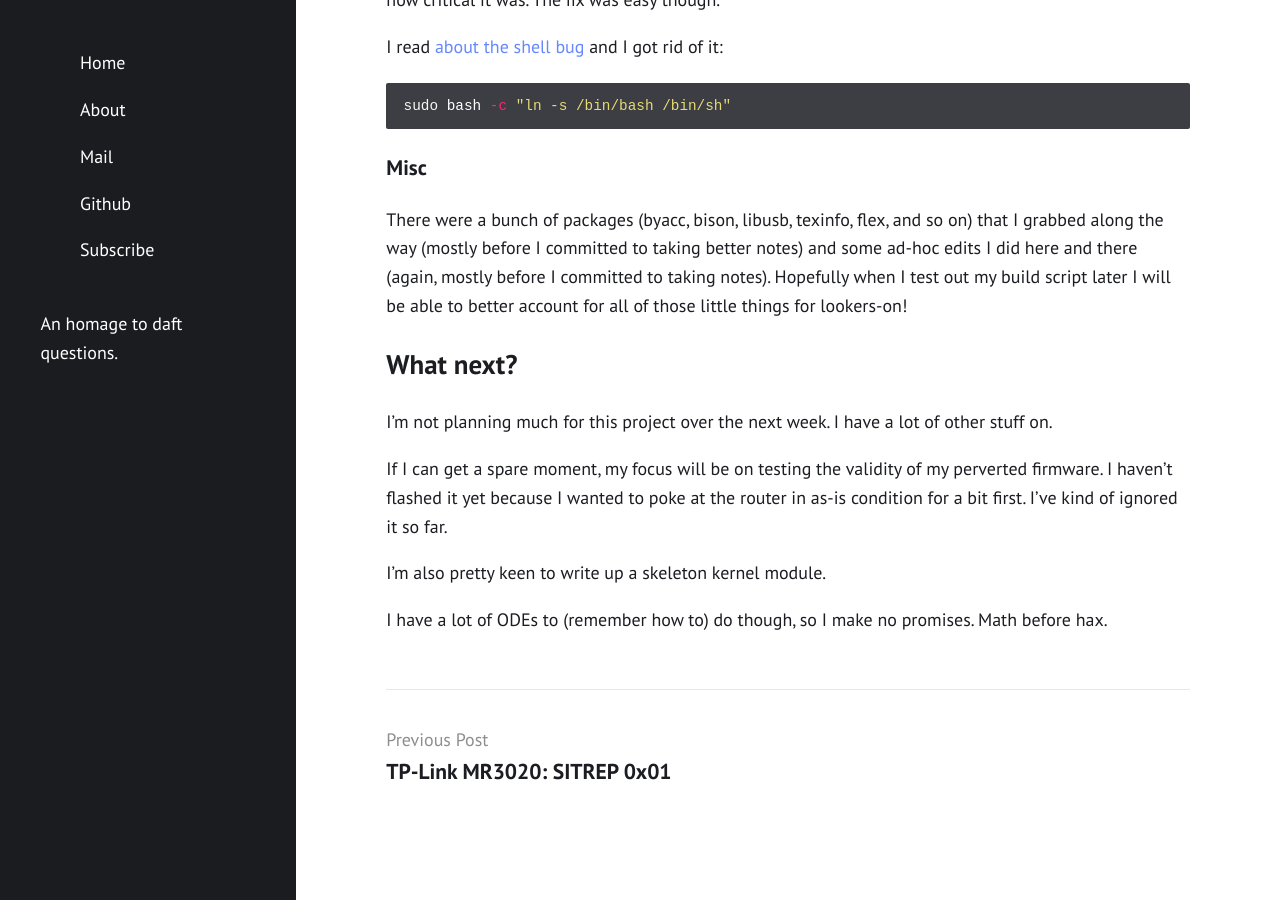
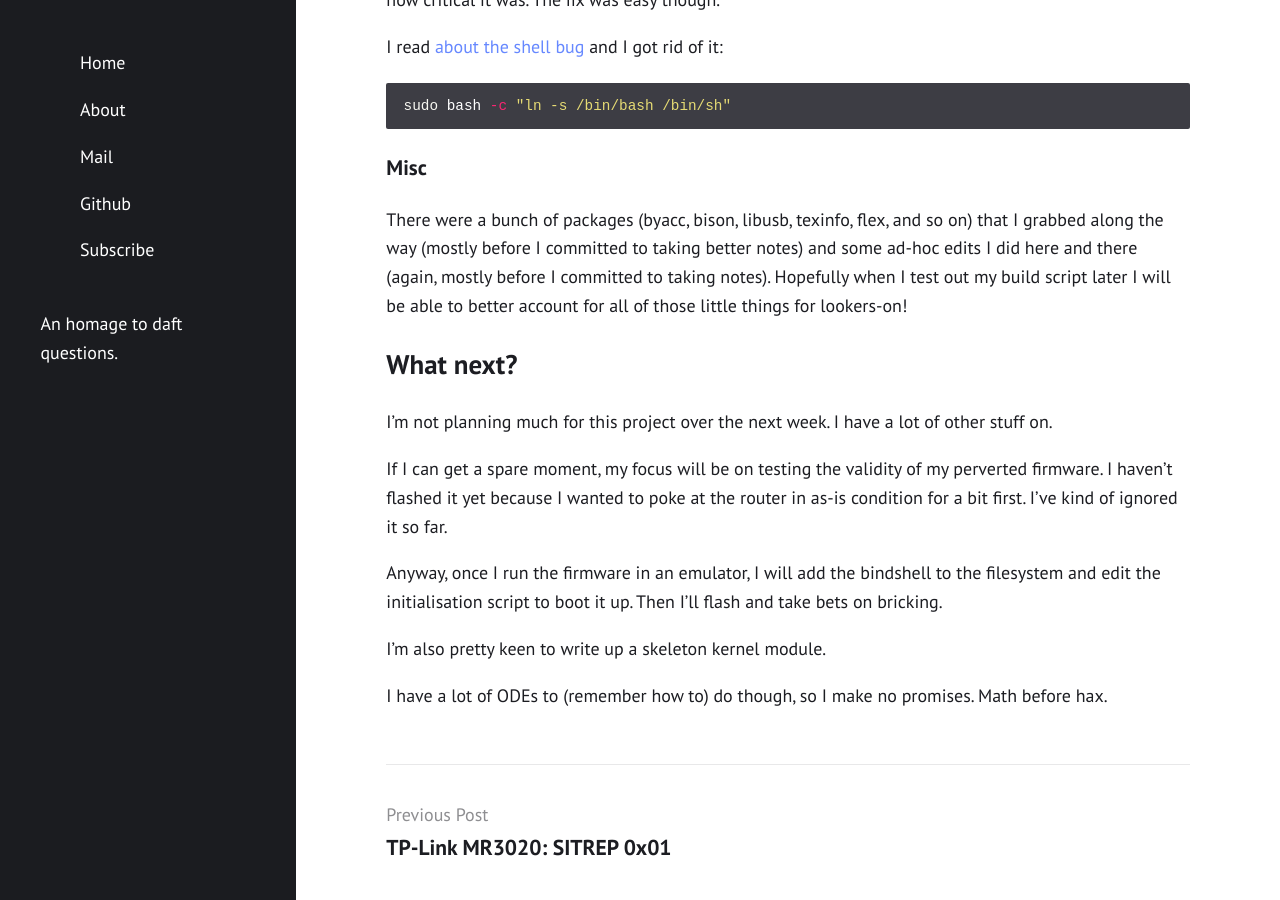
Before and after one commit to unmeg/unmeg.github.io, a Jekyll site: the page built from _posts/2020-07-01-tplink-mr3020-sitrep-2.md, in a window 1280 px wide and 900 px high, scrolled down 5301 px. Built offline with Jekyll 4.4.1, drawn with Linux system fonts in a browser that asks for light colours.

Commit message:
Update 2020-07-01-tplink-mr3020-sitrep-2.md

```diff
--- a/_posts/2020-07-01-tplink-mr3020-sitrep-2.md
+++ b/_posts/2020-07-01-tplink-mr3020-sitrep-2.md
@@ -207,6 +207,8 @@ I'm not planning much for this project over the next week. I have a lot of other
 
 If I can get a spare moment, my focus will be on testing the validity of my perverted firmware. I haven't flashed it yet because I wanted to poke at the router in as-is condition for a bit first. I've kind of ignored it so far.
 
+Anyway, once I run the firmware in an emulator, I will add the bindshell to the filesystem and edit the initialisation script to boot it up. Then I'll flash and take bets on bricking.
+
 I'm also pretty keen to write up a skeleton kernel module.
 
 I have a lot of ODEs to (remember how to) do though, so I make no promises. Math before hax.
```
